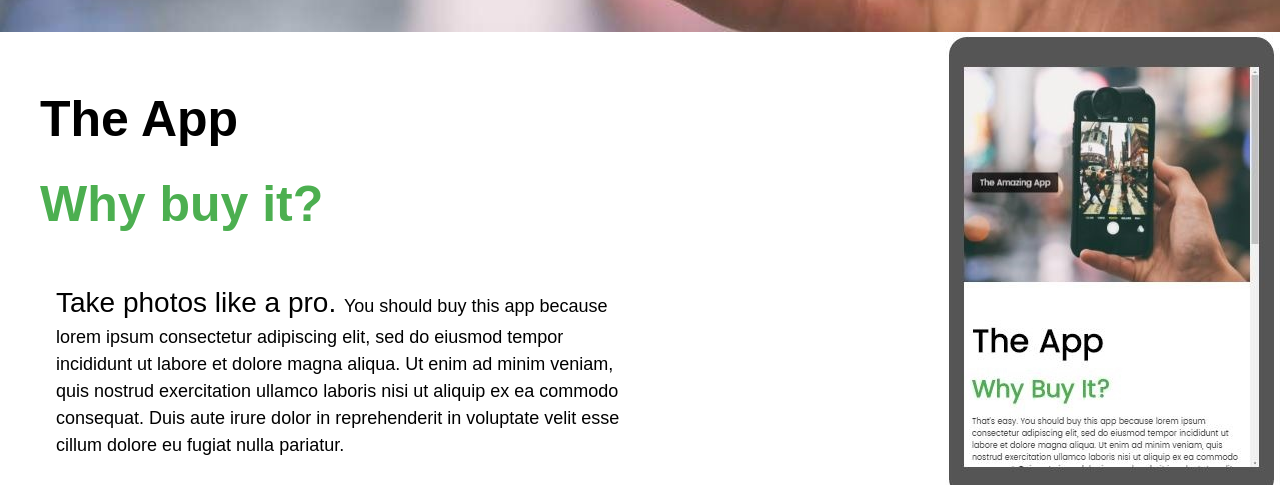
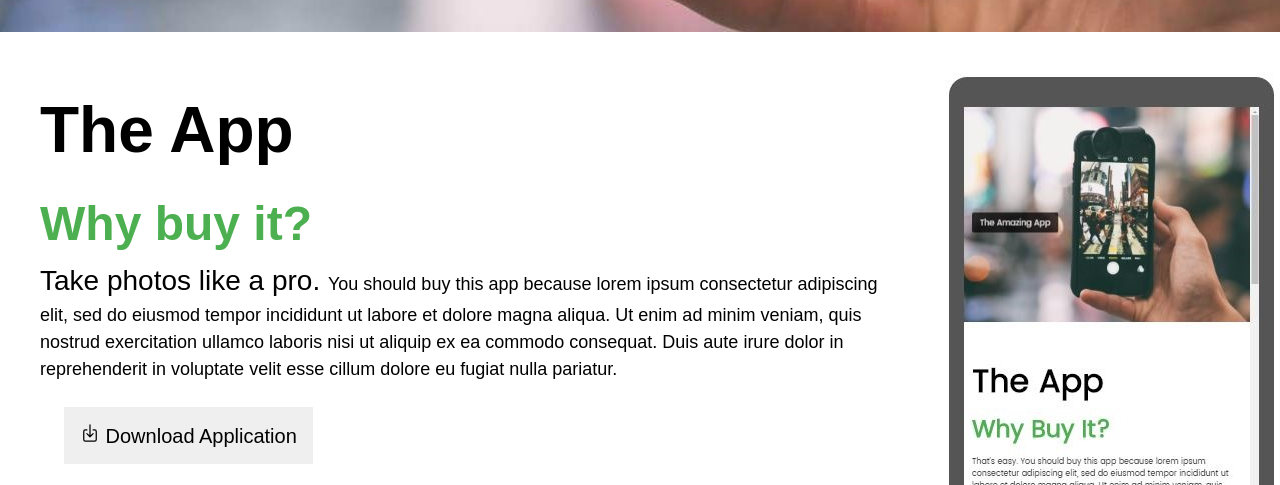
Before and after one commit to DarakhshanAG/html-css-templates, a plain HTML site: page app-launch/index.html in a window 1280 px wide. Shown: the part 1008-1493 px from the top of the page. Drawn offline with nearby package versions, Linux system fonts and the light colour scheme.

Commit message:
buy-app section

```diff
--- a/app-launch/buy-app.css
+++ b/app-launch/buy-app.css
@@ -1,12 +1,14 @@
 .buy-app{
     display: flex;
+    align-items: center;
+    justify-content: space-between;
 }
 .app-heading{
-    font-size: 50px;
+    font-size: 64px;
     color: black;
 }
 .buy-heading{
-    font-size: 50px;
+    font-size: 48px;
     color: #4CAF50;
 }
 .buy-app-content{
@@ -14,8 +16,8 @@
     padding: 16px;
 }
 .buy-app-text{
-    margin: 24px 256px 18px 0;
-    padding: 16px;
+    /* margin: 24px 256px 18px 0;
+    padding: 16px; */
     font-size: 18px;
 }
 .buy-app-text-large{
@@ -42,7 +44,3 @@
 .logo-windows{
     color: #09e0fe;
 }
-/* .buy-app-img{
-    width:120%;
-    height: 120%;
-} */
--- a/app-launch/index.html
+++ b/app-launch/index.html
@@ -34,9 +34,9 @@
     <section class="buy-app">
       <div class="buy-app-content">
 
-        <h1 class="app-heading">The App</h1>
-        <h2 class="buy-heading">Why buy it?</h2>
-        <p class="buy-app-text"> <span class="buy-app-text-large"> Take photos like a pro. </span> You should buy this app because lorem ipsum consectetur adipiscing elit, sed do eiusmod tempor incididunt ut labore et dolore magna aliqua. Ut enim ad minim veniam, quis nostrud exercitation ullamco laboris nisi ut aliquip ex ea commodo consequat. Duis aute irure dolor in reprehenderit in voluptate velit esse cillum dolore eu fugiat nulla pariatur.</p>
+        <h1 class="app-heading fw700">The App</h1>
+        <h2 class="buy-heading fw700">Why buy it?</h2>
+        <p class="buy-app-text fw400"> <span class="buy-app-text-large fw400"> Take photos like a pro. </span> You should buy this app because lorem ipsum consectetur adipiscing elit, sed do eiusmod tempor incididunt ut labore et dolore magna aliqua. Ut enim ad minim veniam, quis nostrud exercitation ullamco laboris nisi ut aliquip ex ea commodo consequat. Duis aute irure dolor in reprehenderit in voluptate velit esse cillum dolore eu fugiat nulla pariatur.</p>
         <button class="download-app-btn">
             <ion-icon name="download-outline"></ion-icon>
              Download Application
--- a/app-launch/typography.css
+++ b/app-launch/typography.css
@@ -10,9 +10,9 @@
 
 .fw700{
     font-weight: 700;
-    font-size: 24px;
+
 }
 .fw400{
     font-weight: 400;
-    font-size: 24px;
+
 }
```
